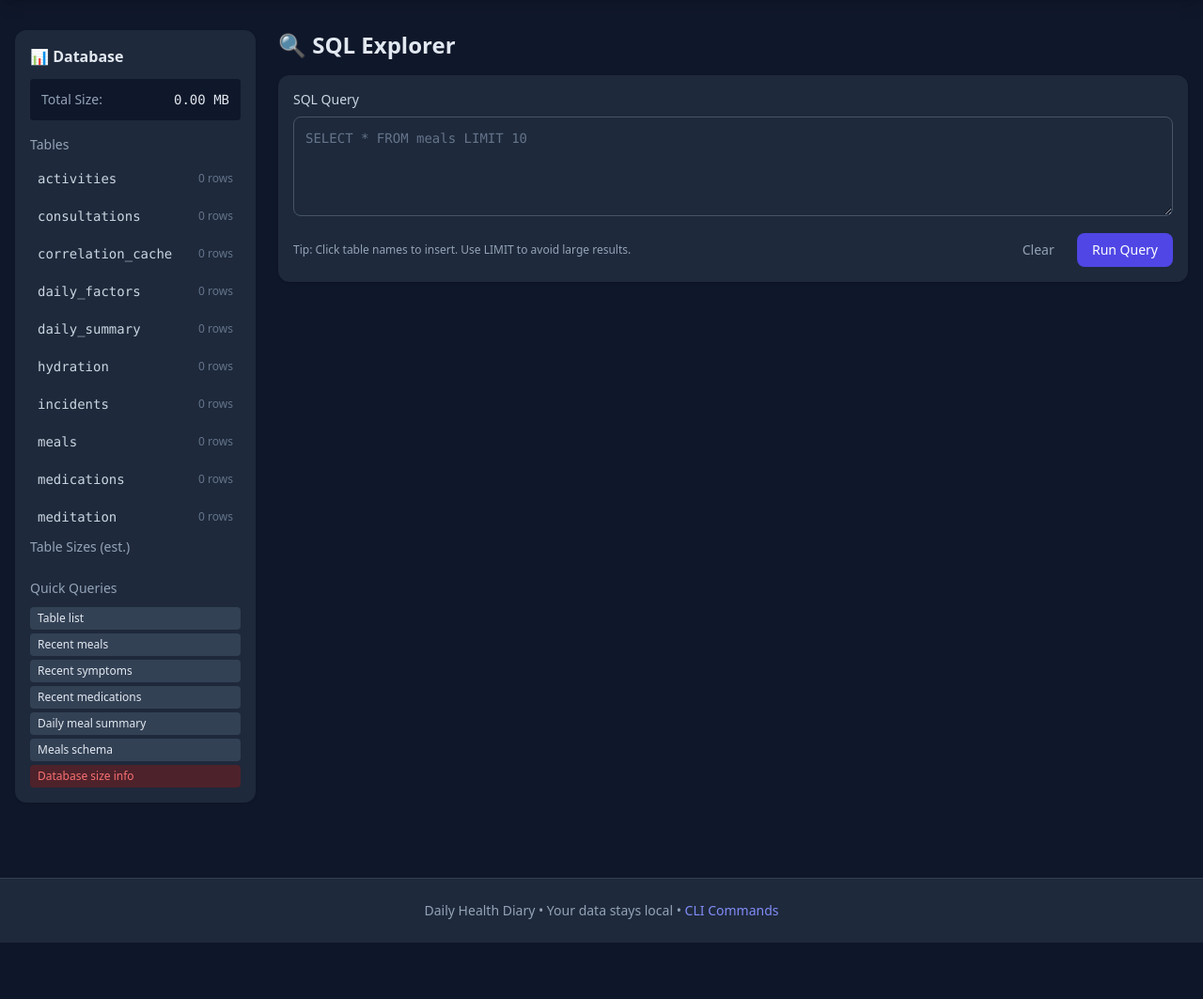
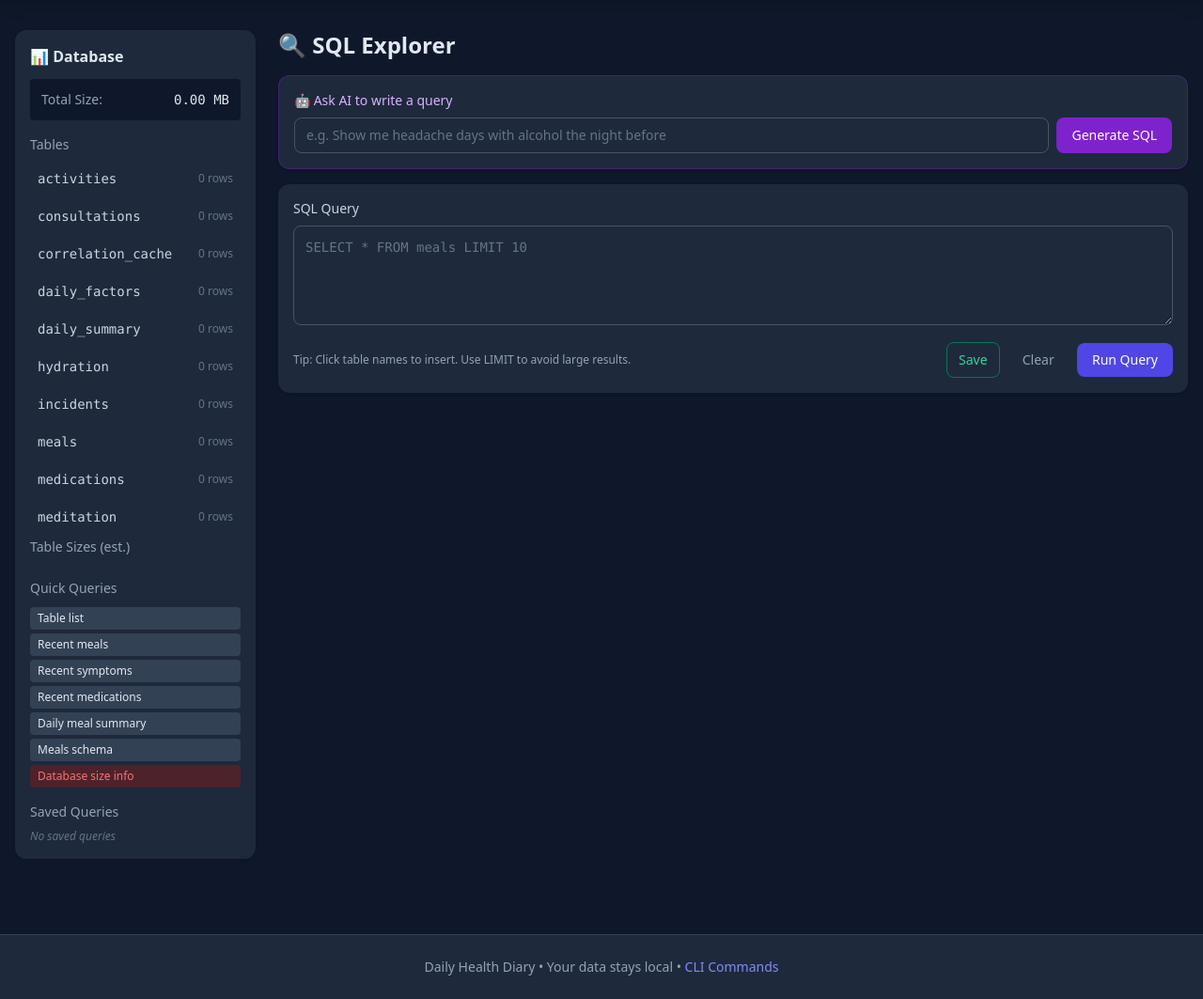
Before and after one commit to marcoviero/daily-diary, a FastAPI app: page /sql/ in a window 1280 px wide. Shown: the part 65-1128 px from the top of the page at 94% size. Before the commit the page ends 1068 px from the top, so only its background shows below. Run offline with FastAPI, Linux system fonts and the light colour scheme; data that the repository does not hold is empty; some libraries are stand-ins or nearby versions.

Commit message:
[upgrade-model-1] Fix advisor DB date params; add SQL AI helper and saved queries
Advisor: pd.read_sql params were bare date objects; convert to ISO strings
via start_str/end_str so SQLite comparisons work reliably.

SQL explorer: add /sql/ai-suggest endpoint (Claude Sonnet 4.6 generates
SELECT statements from natural language). Add Save/delete query panel
backed by localStorage. AI suggest box wires Enter key for quick use.

Co-Authored-By: Claude Fable 5 <noreply@anthropic.com>

````diff
--- a/src/daily_diary/web/app.py
+++ b/src/daily_diary/web/app.py
@@ -181,6 +181,71 @@ async def sql_query(request: Request):
     })
 
 
+@app.post("/sql/ai-suggest")
+async def sql_ai_suggest(request: Request):
+    """Generate a SQL query from a natural language question using Claude."""
+    import json as _json
+    from fastapi.responses import JSONResponse as _JSONResponse
+    from ..services.database import AnalyticsDB
+    from ..utils.config import get_settings
+
+    form_data = await request.form()
+    question = form_data.get("question", "").strip()
+    if not question:
+        return _JSONResponse({"error": "No question provided"}, status_code=400)
+
+    settings = get_settings()
+    if not settings.anthropic_api_key:
+        return _JSONResponse({"error": "ANTHROPIC_API_KEY not configured"}, status_code=400)
+
+    # Build schema string from live DB
+    schema_lines = []
+    try:
+        with AnalyticsDB() as db:
+            table_rows = db.conn.execute(
+                "SELECT name FROM sqlite_master WHERE type='table' AND name NOT LIKE 'sqlite_%' ORDER BY name"
+            ).fetchall()
+            for (tname,) in table_rows:
+                cols = db.conn.execute(f"PRAGMA table_info({tname})").fetchall()
+                col_defs = ", ".join(f"{c[1]} {c[2]}" for c in cols)
+                schema_lines.append(f"  {tname}({col_defs})")
+    except Exception as e:
+        return _JSONResponse({"error": f"Schema read failed: {e}"}, status_code=500)
+
+    schema = "\n".join(schema_lines)
+    system = f"""You are a SQL expert helping analyze a personal health diary stored in SQLite.
+
+Tables:
+{schema}
+
+Rules:
+- entry_date fields are TEXT 'YYYY-MM-DD'
+- Severity is 0-10; has_neuralgiaform is 1/0 (neuralgiform headache days)
+- Only write SELECT queries — never INSERT/UPDATE/DELETE/DROP
+
+Return ONLY valid JSON with exactly two keys:
+{{"sql": "<SELECT statement>", "explanation": "<one sentence>"}}"""
+
+    try:
+        import anthropic
+        client = anthropic.Anthropic(api_key=settings.anthropic_api_key)
+        resp = client.messages.create(
+            model="claude-sonnet-4-6",
+            max_tokens=600,
+            system=system,
+            messages=[{"role": "user", "content": question}],
+        )
+        text = resp.content[0].text.strip()
+        if "```json" in text:
+            text = text.split("```json")[1].split("```")[0].strip()
+        elif "```" in text:
+            text = text.split("```")[1].split("```")[0].strip()
+        parsed = _json.loads(text)
+        return _JSONResponse(parsed)
+    except Exception as e:
+        return _JSONResponse({"error": str(e)}, status_code=500)
+
+
 @app.get("/health")
 async def health_check():
     """Health check endpoint."""
--- a/src/daily_diary/web/templates/sql.html
+++ b/src/daily_diary/web/templates/sql.html
@@ -83,12 +83,33 @@
                     Database size info
                 </button>
             </div>
+
+            <!-- Saved Queries -->
+            <h3 class="text-sm font-medium text-slate-400 mt-4 mb-2">Saved Queries</h3>
+            <div id="saved-queries-list" class="space-y-1 text-xs max-h-48 overflow-y-auto">
+                <div class="text-slate-500 italic" id="no-saved-msg">No saved queries</div>
+            </div>
         </div>
     </div>
 
     <!-- Main Content -->
     <div class="flex-1">
         <h1 class="text-2xl font-bold text-slate-200 mb-4">🔍 SQL Explorer</h1>
+
+        <!-- AI Query Suggest -->
+        <div class="bg-slate-800 rounded-xl shadow p-4 mb-4 border border-purple-800/50">
+            <label class="block text-sm font-medium text-purple-300 mb-2">🤖 Ask AI to write a query</label>
+            <div class="flex gap-2">
+                <input type="text" id="ai-question"
+                    class="flex-1 text-sm border border-slate-600 rounded-lg px-3 py-2 focus:ring-2 focus:ring-purple-500 focus:border-purple-500 bg-slate-900 text-slate-200"
+                    placeholder="e.g. Show me headache days with alcohol the night before">
+                <button type="button" onclick="askAI()"
+                        class="px-4 py-2 bg-purple-700 text-white rounded-lg hover:bg-purple-600 text-sm whitespace-nowrap">
+                    Generate SQL
+                </button>
+            </div>
+            <div id="ai-status" class="text-xs text-slate-400 mt-1 hidden"></div>
+        </div>
 
         <!-- Query Input -->
         <div class="bg-slate-800 rounded-xl shadow p-4 mb-4">
@@ -102,6 +123,10 @@
                         Tip: Click table names to insert. Use LIMIT to avoid large results.
                     </div>
                     <div class="space-x-2">
+                        <button type="button" onclick="saveCurrentQuery()"
+                                class="px-3 py-2 text-sm text-emerald-400 hover:text-emerald-200 border border-emerald-700 rounded-lg">
+                            Save
+                        </button>
                         <button type="button" onclick="document.getElementById('sql-input').value=''"
                                 class="px-3 py-2 text-sm text-slate-400 hover:text-slate-200">
                             Clear
@@ -177,6 +202,7 @@
 </div>
 
 <script>
+// ── table click insert ──────────────────────────────────────────────────────
 function insertTableName(name) {
     const input = document.getElementById('sql-input');
     const start = input.selectionStart;
@@ -187,6 +213,7 @@ function insertTableName(name) {
     input.setSelectionRange(start + name.length, start + name.length);
 }
 
+// ── query execution ─────────────────────────────────────────────────────────
 function runQuickQuery(sql) {
     document.getElementById('sql-input').value = sql;
     executeQuery();
@@ -196,30 +223,113 @@ function executeQuery(event) {
     if (event) event.preventDefault();
     const sql = document.getElementById('sql-input').value.trim();
     if (!sql) return;
-
-    // Submit via form to get server-side rendering
     const form = document.createElement('form');
     form.method = 'POST';
     form.action = '/sql/';
-
     const input = document.createElement('input');
     input.type = 'hidden';
     input.name = 'sql';
     input.value = sql;
-
     form.appendChild(input);
     document.body.appendChild(form);
     form.submit();
 }
 
+// ── AI suggest ──────────────────────────────────────────────────────────────
+async function askAI() {
+    const question = document.getElementById('ai-question').value.trim();
+    if (!question) return;
+    const status = document.getElementById('ai-status');
+    status.textContent = 'Generating…';
+    status.classList.remove('hidden', 'text-red-400');
+    status.classList.add('text-purple-400');
+
+    try {
+        const fd = new FormData();
+        fd.append('question', question);
+        const resp = await fetch('/sql/ai-suggest', { method: 'POST', body: fd });
+        const data = await resp.json();
+
+        if (data.error) {
+            status.textContent = 'Error: ' + data.error;
+            status.classList.add('text-red-400');
+            return;
+        }
+        document.getElementById('sql-input').value = data.sql;
+        status.textContent = data.explanation || 'Done';
+        status.classList.remove('text-purple-400');
+        status.classList.add('text-slate-400');
+    } catch (e) {
+        status.textContent = 'Request failed: ' + e.message;
+        status.classList.add('text-red-400');
+    }
+}
+
+document.addEventListener('keydown', (e) => {
+    if (e.key === 'Enter' && document.activeElement === document.getElementById('ai-question')) {
+        askAI();
+    }
+});
+
+// ── saved queries (localStorage) ────────────────────────────────────────────
+const SAVED_KEY = 'sql_saved_queries';
+
+function getSaved() {
+    try { return JSON.parse(localStorage.getItem(SAVED_KEY) || '[]'); } catch { return []; }
+}
+function setSaved(arr) {
+    localStorage.setItem(SAVED_KEY, JSON.stringify(arr));
+}
+
+function renderSaved() {
+    const list = document.getElementById('saved-queries-list');
+    const noMsg = document.getElementById('no-saved-msg');
+    const saved = getSaved();
+    // Clear all but the placeholder
+    list.querySelectorAll('.saved-item').forEach(el => el.remove());
+    if (saved.length === 0) {
+        noMsg.classList.remove('hidden');
+    } else {
+        noMsg.classList.add('hidden');
+        saved.forEach((item, idx) => {
+            const div = document.createElement('div');
+            div.className = 'saved-item flex items-center justify-between gap-1 p-1 rounded hover:bg-slate-700 group';
+            div.innerHTML = `
+                <button class="flex-1 text-left text-slate-300 truncate hover:text-indigo-300"
+                        onclick="runQuickQuery(${JSON.stringify(item.sql)})"
+                        title="${item.sql.replace(/"/g, '&quot;')}">${item.name}</button>
+                <button class="text-red-500 hover:text-red-300 opacity-0 group-hover:opacity-100 flex-shrink-0"
+                        onclick="deleteQuery(${idx})" title="Delete">✕</button>`;
+            list.appendChild(div);
+        });
+    }
+}
+
+function saveCurrentQuery() {
+    const sql = document.getElementById('sql-input').value.trim();
+    if (!sql) { alert('Nothing to save — write a query first.'); return; }
+    const name = prompt('Name this query:');
+    if (!name) return;
+    const saved = getSaved();
+    saved.unshift({ name: name.trim(), sql });
+    setSaved(saved);
+    renderSaved();
+}
+
+function deleteQuery(idx) {
+    const saved = getSaved();
+    saved.splice(idx, 1);
+    setSaved(saved);
+    renderSaved();
+}
+
+// ── CSV copy ────────────────────────────────────────────────────────────────
 function copyResults() {
     const table = document.getElementById('results-table');
     if (!table) return;
-
     let csv = [];
     const headers = Array.from(table.querySelectorAll('th')).map(th => th.textContent);
     csv.push(headers.join(','));
-
     table.querySelectorAll('tbody tr').forEach(row => {
         const cells = Array.from(row.querySelectorAll('td')).map(td => {
             let val = td.getAttribute('title') || td.textContent.trim();
@@ -230,10 +340,10 @@ function copyResults() {
         });
         csv.push(cells.join(','));
     });
+    navigator.clipboard.writeText(csv.join('\n')).then(() => { alert('Copied to clipboard!'); });
+}
 
-    navigator.clipboard.writeText(csv.join('\n')).then(() => {
-        alert('Copied to clipboard!');
-    });
-}
+// init
+renderSaved();
 </script>
 {% endblock %}
````
Also changed, not shown: src/daily_diary/services/advisor.py (+8 -6 lines).
